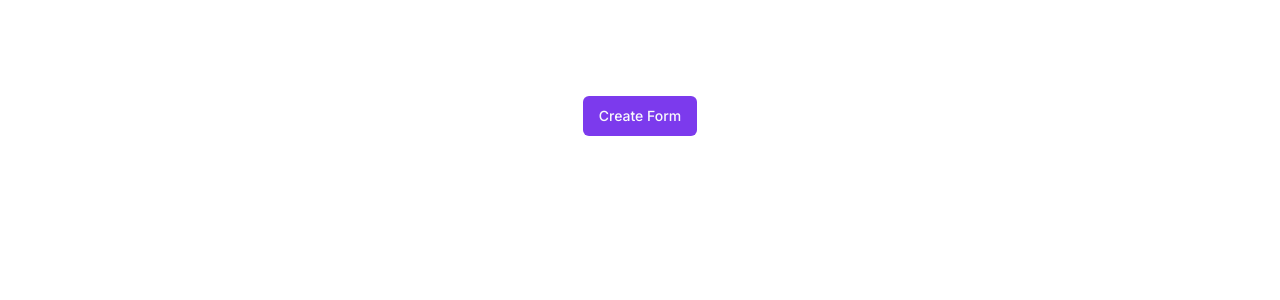
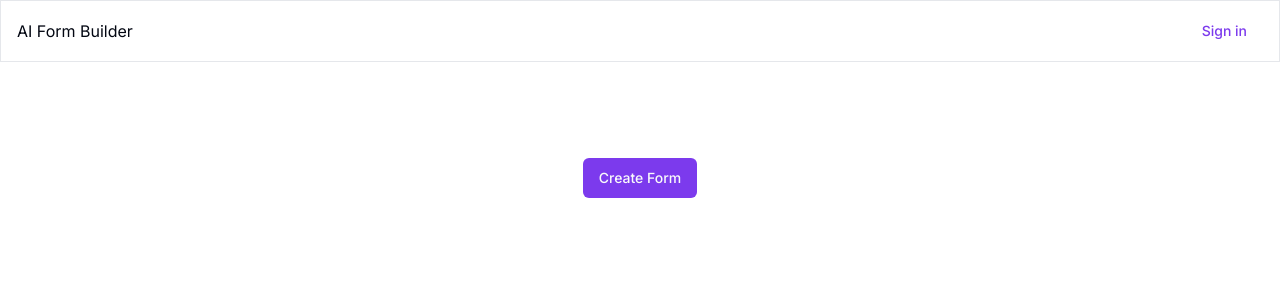
Before and after one commit to smertcanyilmaz/ai_form_builder, a Next.js app: page / in a window 1280 px wide. Shown: the top 300 px of the page. Built offline with nearby package versions, Linux system fonts and the light colour scheme; no server answers.

Commit message:
finish auth with next-auth

```diff
--- a/next.config.mjs
+++ b/next.config.mjs
@@ -1,4 +1,15 @@
 /** @type {import('next').NextConfig} */
-const nextConfig = {};
+const nextConfig = {
+  images: {
+    remotePatterns: [
+      {
+        protocol: "https",
+        hostname: "lh3.googleusercontent.com",
+        port: "",
+        pathname: "/a/**",
+      },
+    ],
+  },
+};
 
 export default nextConfig;
--- a/package.json
+++ b/package.json
@@ -17,7 +17,7 @@
     "clsx": "^2.1.0",
     "lucide-react": "^0.363.0",
     "next": "14.1.4",
-    "next-auth": "^4.24.7",
+    "next-auth": "^5.0.0-beta.5",
     "react": "^18",
     "react-dom": "^18",
     "react-hook-form": "^7.51.2",
--- a/src/app/form-generator/index.tsx
+++ b/src/app/form-generator/index.tsx
@@ -14,6 +14,8 @@ import { Button } from "@/components/ui/button";
 import { Textarea } from "@/components/ui/textarea";
 import { useFormState, useFormStatus } from "react-dom";
 import { generateForm } from "../actions/generateForm";
+
+import { useSession, signIn } from "next-auth/react";
 
 type Props = {};
 
@@ -32,6 +34,7 @@ export function SubmitButton() {
 export default function FormGenerator({}: Props) {
   const [state, formAction] = useFormState(generateForm, initialState);
   const [open, setOpen] = useState(false);
+  const session = useSession();
 
   useEffect(() => {
     if (state.message === "success") {
@@ -40,9 +43,17 @@ export default function FormGenerator({}: Props) {
     console.log(state.data);
   }, [state.message]);
 
+  const onFormCreate = () => {
+    if (session.data?.user) {
+      setOpen(true);
+    } else {
+      signIn();
+    }
+  };
+
   return (
     <Dialog open={open} onOpenChange={setOpen}>
-      <Button onClick={() => setOpen(true)}>Create Form</Button>
+      <Button onClick={onFormCreate}>Create Form</Button>
       <DialogContent className="sm:max-w-[425px]">
         <DialogHeader>
           <DialogTitle>Create New Form</DialogTitle>
--- a/src/app/page.tsx
+++ b/src/app/page.tsx
@@ -1,10 +1,15 @@
 import { Button } from "@/components/ui/button";
 import FormGenerator from "./form-generator";
+import Header from "@/components/ui/header";
+import { SessionProvider } from "next-auth/react";
 
 export default function Home() {
   return (
-    <main className="flex min-h-screen flex-col items-center justify-between p-24">
-      <FormGenerator />
-    </main>
+    <SessionProvider>
+      <Header />
+      <main className="flex min-h-screen flex-col items-center justify-between p-24">
+        <FormGenerator />
+      </main>
+    </SessionProvider>
   );
 }
--- a/src/auth.ts
+++ b/src/auth.ts
@@ -1,15 +1,16 @@
-import NextAuth from "next-auth";
+import NextAuth, { type Session, type User } from "next-auth";
 import GoogleProvider from "next-auth/providers/google";
 
-const authOptions = {
+export const {
+  handlers: { GET, POST },
+  auth,
+  signIn,
+  signOut,
+} = NextAuth({
   providers: [
     GoogleProvider({
-      clientId: process.env.GOOGLE_CLIENT_ID!,
-      clientSecret: process.env.GOOGLE_CLIENT_SECRET!,
+      clientId: process.env.GOOGLE_CLIENT_ID,
+      clientSecret: process.env.GOOGLE_CLIENT_SECRET,
     }),
   ],
-};
-
-const handler = NextAuth(authOptions);
-
-export { handler as GET, handler as POST };
+});
--- /dev/null
+++ b/src/components/ui/header.tsx
@@ -0,0 +1,58 @@
+import React from "react";
+import { auth, signOut } from "@/auth";
+import Link from "next/link";
+import { Button } from "./button";
+import Image from "next/image";
+
+type Props = {};
+
+function SignOut() {
+  return (
+    <form
+      action={async () => {
+        "use server";
+        await signOut();
+      }}
+    >
+      <Button>Sign out</Button>
+    </form>
+  );
+}
+
+export default async function Header({}: Props) {
+  const session = await auth();
+  console.log(session);
+
+  return (
+    <header className="border bottom-1">
+      <nav className="bg-white border-gray-200 px-4 py-2.5">
+        <div className="flex flex-wrap justify-between items-center mx-auto max-w-screen-xl">
+          <h1>AI Form Builder</h1>
+          <div>
+            {session?.user ? (
+              <div className="flex items-center gap-4">
+                <Link href="/view-forms">
+                  <Button variant="outline">Dashboard</Button>
+                </Link>
+                {session.user.name && session.user.image && (
+                  <Image
+                    src={session.user.image}
+                    alt={session.user.name}
+                    width={32}
+                    height={32}
+                    className="rounded-full"
+                  />
+                )}
+                <SignOut />
+              </div>
+            ) : (
+              <Link href="/api/auth/signin">
+                <Button variant="link">Sign in</Button>
+              </Link>
+            )}
+          </div>
+        </div>
+      </nav>
+    </header>
+  );
+}
```
Also changed, not shown: 1 other file (tests, documents, lock files or other folders).
